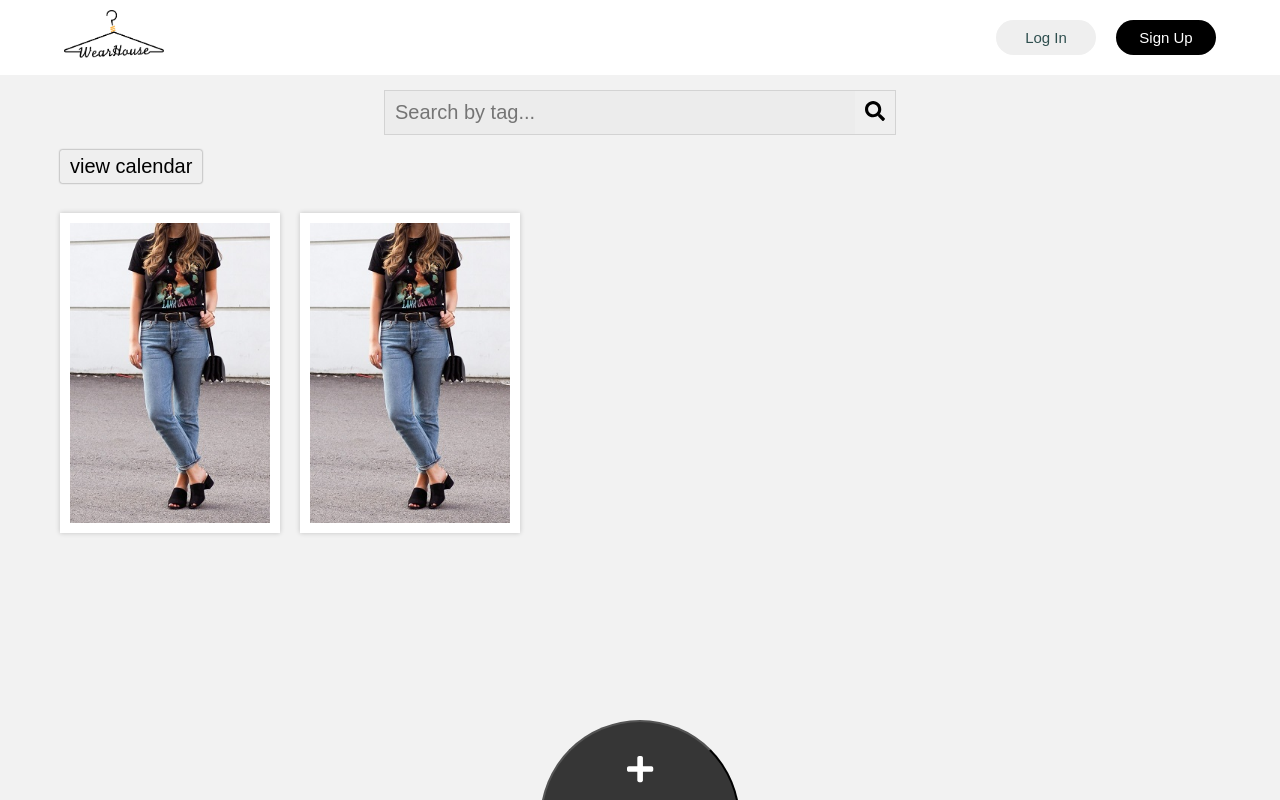
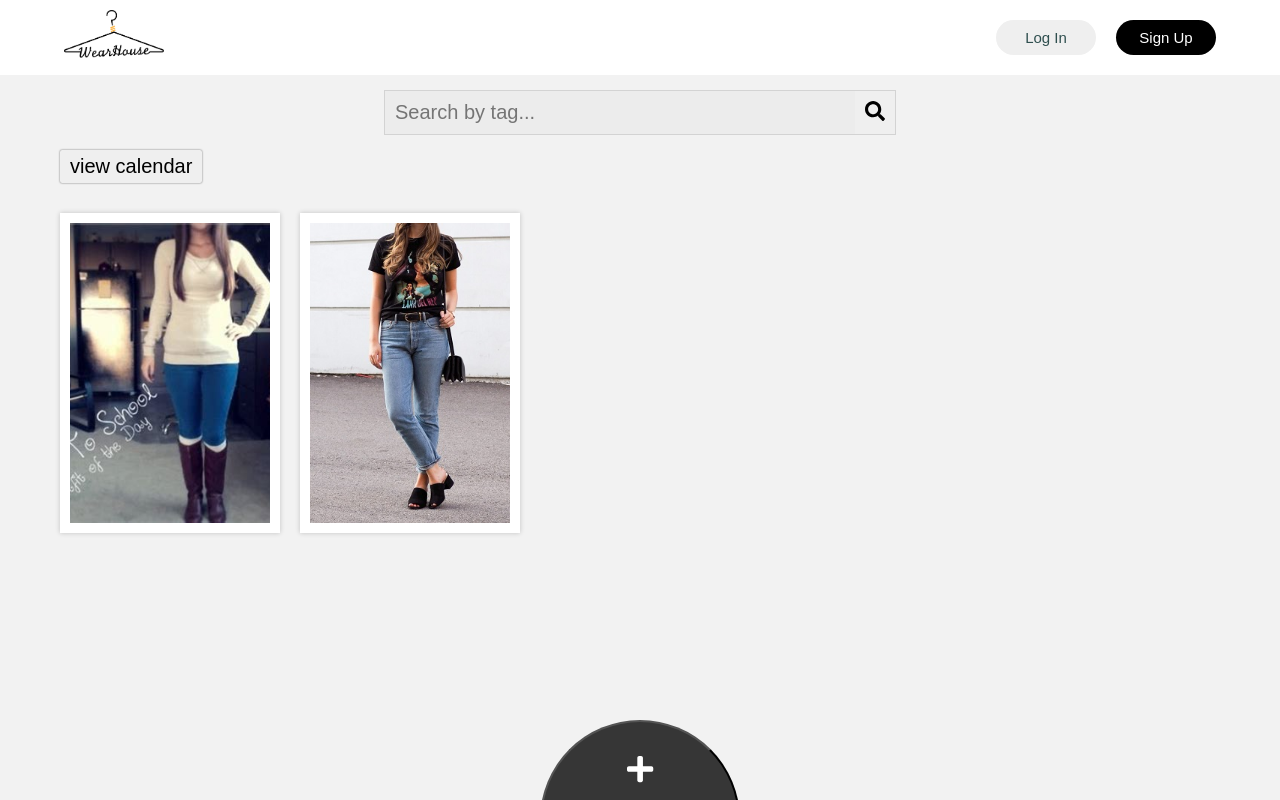
Before and after one commit to swsnu/swpp2019-team5, a React (Create React App) app in the folder front-end/wearhouse/: page /browse in a window 1280 px wide. Built offline with nearby package versions, Linux system fonts and the light colour scheme; no server answers.

Commit message:
:construction: Adding more dummy data

```diff
--- a/front-end/wearhouse/src/Containers/Browse/Browse.js
+++ b/front-end/wearhouse/src/Containers/Browse/Browse.js
@@ -11,6 +11,7 @@ import * as actionCreators from "../../store/actions/index";
 import "./Browse.scss";
 
 import sampleImage from "../../sample/OOTD_sample.jpg";
+import sample2 from "../../sample/sample2.jpeg";
 //search-input : input (o)
 //search-button : button (o)
 //calendar-mode : button (o)
@@ -44,7 +45,7 @@ class Browse extends React.Component {
     render() {
         let container = null;
 
-        let imageArray = [sampleImage, sampleImage];
+        let imageArray = [sampleImage, sample2];
 
         const outfits = this.props.outfits.map(outfit => {
             return (
```
Also changed, not shown: front-end/wearhouse/src/sample/sample2.jpeg (added).
